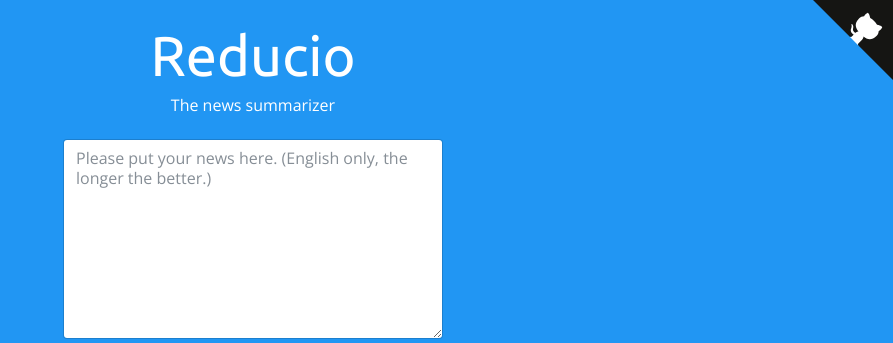
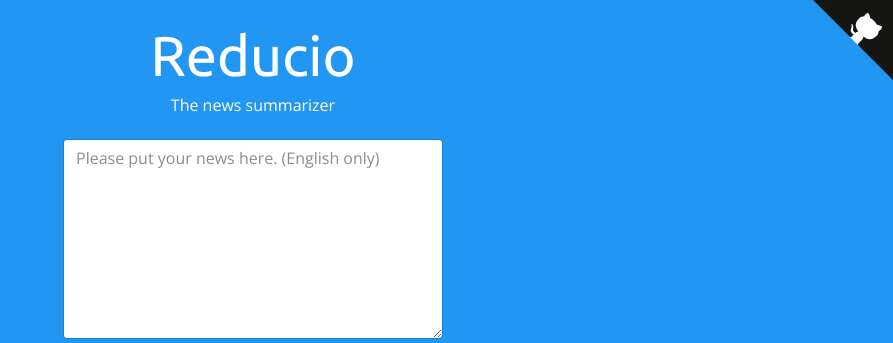
Before and after one commit to devinalvaro/reducio, a Flask app: page / in a window 1280 px wide. Shown: the top 343 px of the page, without its empty margins (387-1280 px from the left). Run offline with Flask 2, Linux system fonts and the light colour scheme; some libraries are stand-ins or nearby versions.

Commit message:
Longer text is not always better

```diff
--- a/templates/index.html
+++ b/templates/index.html
@@ -39,7 +39,7 @@
         </div>
 
         <div class="row">
-            <textarea id="text-box" class="form-control" placeholder="Please put your news here. (English only, the longer the better.)"></textarea>
+            <textarea id="text-box" class="form-control" placeholder="Please put your news here. (English only)"></textarea>
         </div>
 
         <div class="row">
```
